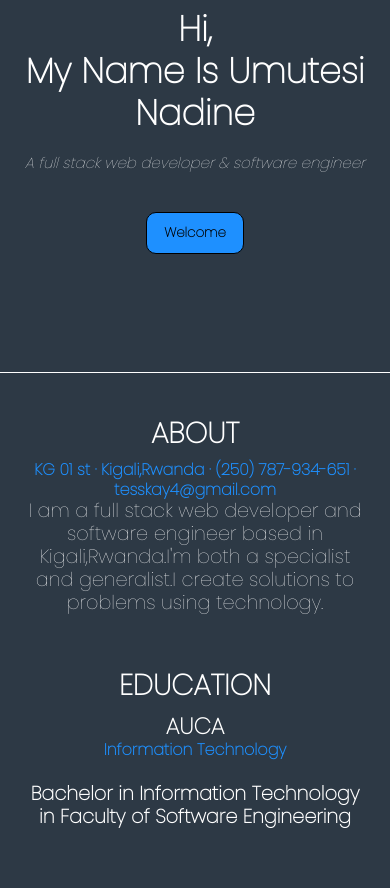
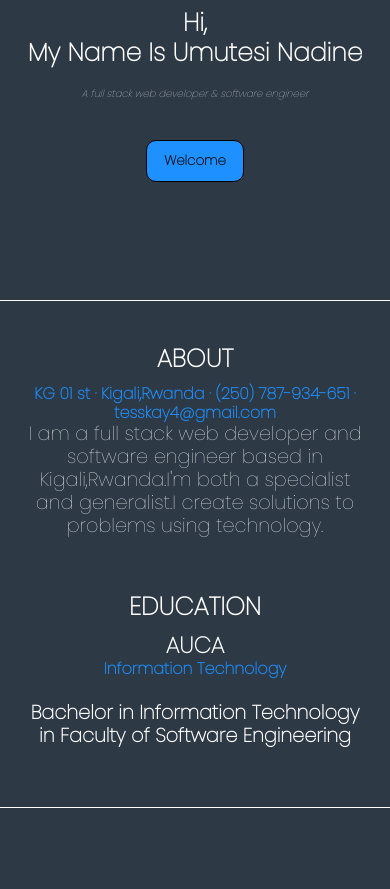
Before and after one commit to unadine/MYBRAND, a plain HTML site: page index.html in a window 390 px wide. Shown: the part 70-959 px from the top of the page. After the commit the page ends 878 px from the top, so only its background shows below. Drawn offline with Linux system fonts and the light colour scheme.

Commit message:
font-size h1

```diff
--- a/css/styles.css
+++ b/css/styles.css
@@ -122,10 +122,10 @@ cursor: pointer;
      width:25%;
   }
   .home h1{
-  font-size:35px;
+  font-size:25px;
   }
   .home p{
-    font-size:15px;
+    font-size:10px;
   }
   .nav img{
     margin: 2px;
@@ -172,11 +172,18 @@ cursor: pointer;
   .about{
   margin-left: 0;
   }
+  .about h1{
+    font-size:25px;
+    }
 }
-@media screen and (max-width: 1200px){
+@media screen and (max-width: 1300px){
   input[type=submit]{
     width:25%;
  }
+ .about h1{
+  font-size:25px;
+  }
+}
 }
 @media screen and (max-width: 290px){
   input[type=submit]{
```
